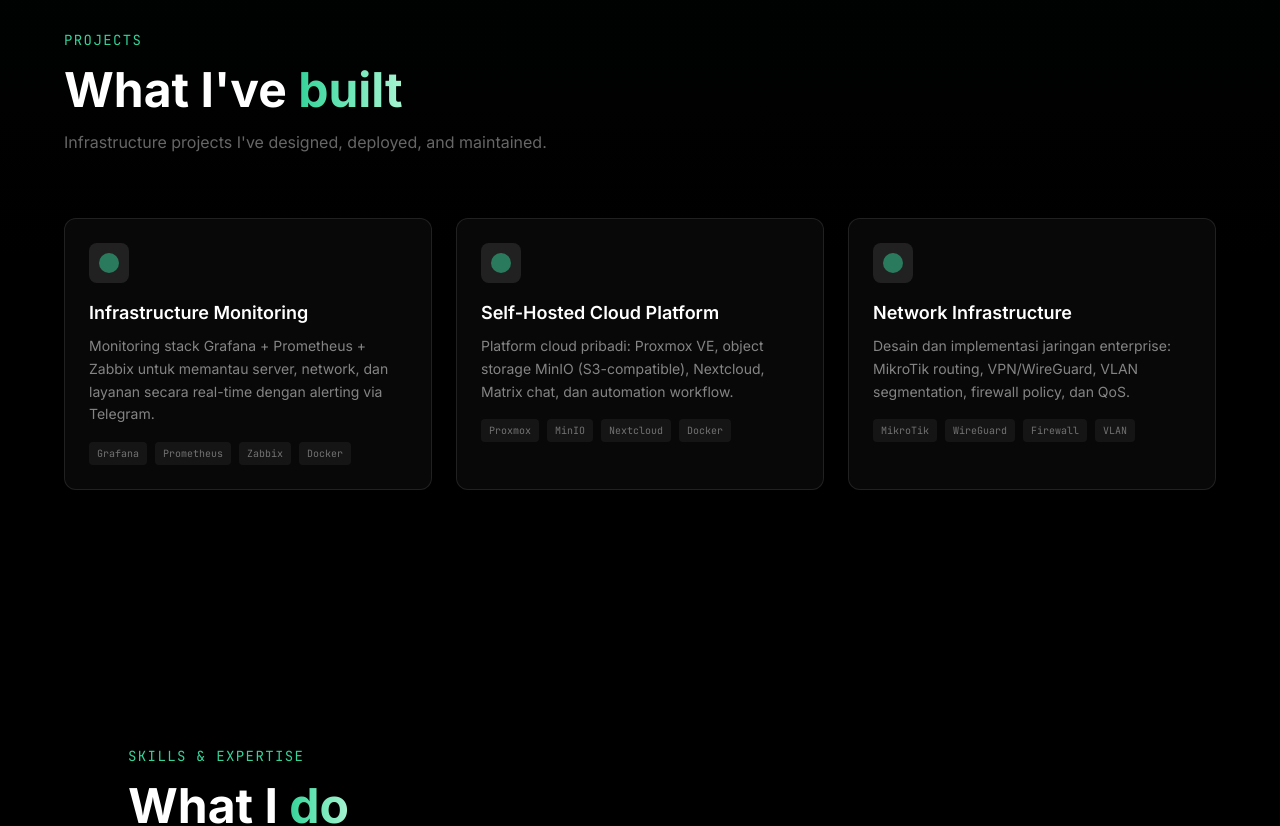
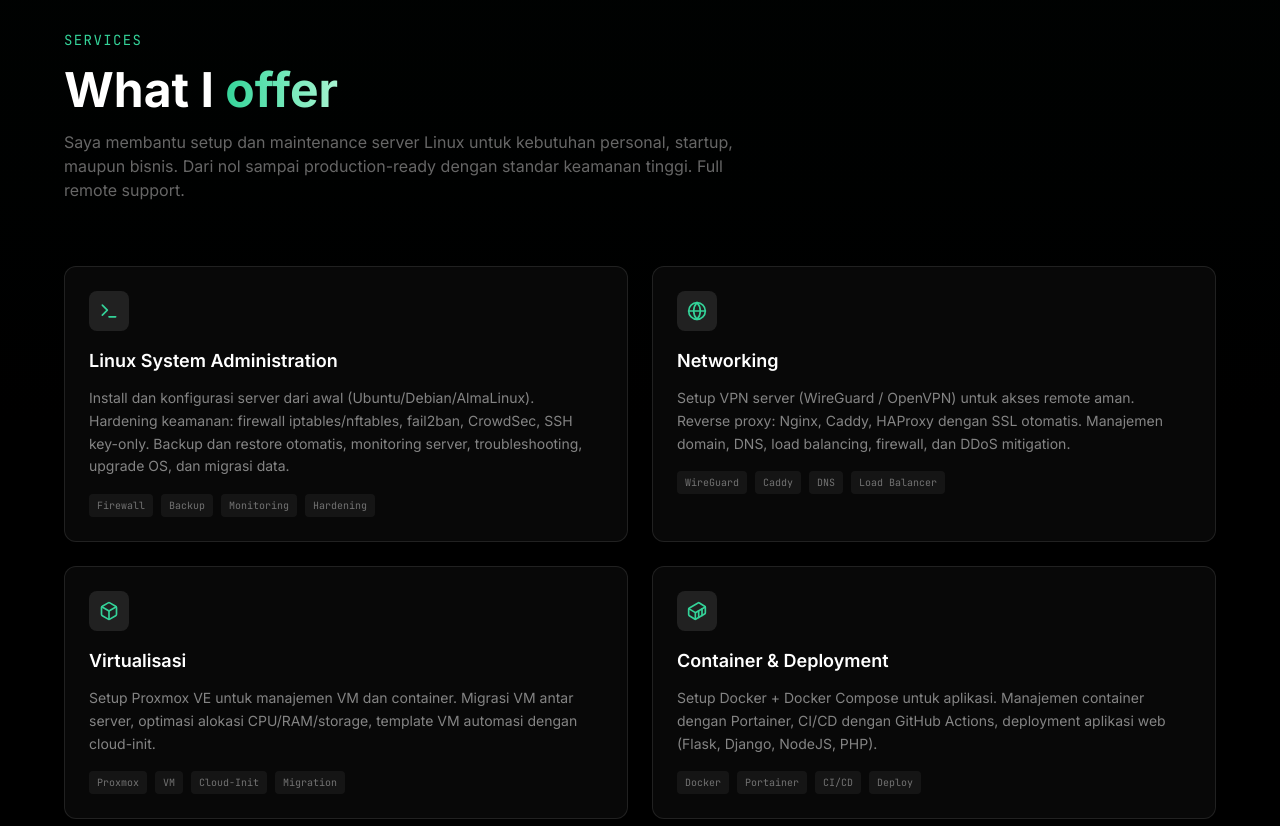
Before and after one commit to amaulana8/portfolio, a React (Vite) app: page / in a window 1280 px wide. Shown: the part 1700-2526 px from the top of the page. Built offline with nearby package versions, Linux system fonts and the light colour scheme; the HTML template or start-up script is replaced by a standard one.

Commit message:
update: services section, 4 individual service cards

```diff
--- a/src/components/Projects.tsx
+++ b/src/components/Projects.tsx
@@ -1,23 +1,33 @@
 import { motion } from "framer-motion";
-import { ExternalLink, Github } from "lucide-react";
+import { Terminal, Globe, Box, Container, Shield } from "lucide-react";
 
-const projects = [
+const services = [
   {
-    title: "Infrastructure Monitoring",
-    desc: "Monitoring stack Grafana + Prometheus + Zabbix untuk memantau server, network, dan layanan secara real-time dengan alerting via Telegram.",
-    tags: ["Grafana", "Prometheus", "Zabbix", "Docker"],
+    icon: Terminal,
+    title: "Linux System Administration",
+    desc: "Install dan konfigurasi server dari awal (Ubuntu/Debian/AlmaLinux). Hardening keamanan: firewall iptables/nftables, fail2ban, CrowdSec, SSH key-only. Backup dan restore otomatis, monitoring server, troubleshooting, upgrade OS, dan migrasi data.",
+    tags: ["Firewall", "Backup", "Monitoring", "Hardening"],
     gradient: "from-emerald-500/20 to-cyan-500/10",
   },
   {
-    title: "Self-Hosted Cloud Platform",
-    desc: "Platform cloud pribadi: Proxmox VE, object storage MinIO (S3-compatible), Nextcloud, Matrix chat, dan automation workflow.",
-    tags: ["Proxmox", "MinIO", "Nextcloud", "Docker"],
+    icon: Globe,
+    title: "Networking",
+    desc: "Setup VPN server (WireGuard / OpenVPN) untuk akses remote aman. Reverse proxy: Nginx, Caddy, HAProxy dengan SSL otomatis. Manajemen domain, DNS, load balancing, firewall, dan DDoS mitigation.",
+    tags: ["WireGuard", "Caddy", "DNS", "Load Balancer"],
+    gradient: "from-blue-500/20 to-indigo-500/10",
+  },
+  {
+    icon: Box,
+    title: "Virtualisasi",
+    desc: "Setup Proxmox VE untuk manajemen VM dan container. Migrasi VM antar server, optimasi alokasi CPU/RAM/storage, template VM automasi dengan cloud-init.",
+    tags: ["Proxmox", "VM", "Cloud-Init", "Migration"],
     gradient: "from-purple-500/20 to-pink-500/10",
   },
   {
-    title: "Network Infrastructure",
-    desc: "Desain dan implementasi jaringan enterprise: MikroTik routing, VPN/WireGuard, VLAN segmentation, firewall policy, dan QoS.",
-    tags: ["MikroTik", "WireGuard", "Firewall", "VLAN"],
+    icon: Container,
+    title: "Container & Deployment",
+    desc: "Setup Docker + Docker Compose untuk aplikasi. Manajemen container dengan Portainer, CI/CD dengan GitHub Actions, deployment aplikasi web (Flask, Django, NodeJS, PHP).",
+    tags: ["Docker", "Portainer", "CI/CD", "Deploy"],
     gradient: "from-orange-500/20 to-amber-500/10",
   },
 ];
@@ -34,7 +44,7 @@ const cardItem = {
 
 export default function Projects() {
   return (
-    <section id="projects" className="relative py-32 px-6">
+    <section id="services" className="relative py-32 px-6">
       <div className="absolute inset-0 bg-gradient-to-b from-emerald-950/5 via-black to-black" />
 
       <motion.div
@@ -45,37 +55,34 @@ export default function Projects() {
         className="relative z-10 max-w-6xl mx-auto"
       >
         <motion.p variants={cardItem} className="text-emerald-400 font-mono text-sm tracking-widest uppercase mb-4">
-          Projects
+          Services
         </motion.p>
         <motion.h2 variants={cardItem} className="text-4xl md:text-5xl font-bold mb-4">
-          What I've <span className="text-gradient-accent">built</span>
+          What I <span className="text-gradient-accent">offer</span>
         </motion.h2>
-        <motion.p variants={cardItem} className="text-white/40 mb-16 max-w-xl">
-          Infrastructure projects I've designed, deployed, and maintained.
+        <motion.p variants={cardItem} className="text-white/40 mb-16 max-w-2xl">
+          Saya membantu setup dan maintenance server Linux untuk kebutuhan personal, startup, maupun bisnis. Dari nol sampai production-ready dengan standar keamanan tinggi. Full remote support.
         </motion.p>
 
-        <div className="grid md:grid-cols-2 lg:grid-cols-3 gap-6">
-          {projects.map((project, i) => (
+        <div className="grid md:grid-cols-2 gap-6">
+          {services.map((svc, i) => {
+            const Icon = svc.icon;
+            return (
               <motion.div
                 key={i}
                 variants={cardItem}
                 whileHover={{ y: -5 }}
                 className="group relative p-6 rounded-xl bg-white/[0.03] border border-white/10 hover:border-white/20 transition-all"
               >
-              <div className={`absolute inset-0 rounded-xl bg-gradient-to-br ${project.gradient} opacity-0 group-hover:opacity-100 transition-opacity`} />
+                <div className={`absolute inset-0 rounded-xl bg-gradient-to-br ${svc.gradient} opacity-0 group-hover:opacity-100 transition-opacity`} />
                 <div className="relative z-10">
-                <div className="flex justify-between items-start mb-4">
-                  <div className="w-10 h-10 rounded-lg bg-white/10 flex items-center justify-center">
-                    <div className="w-5 h-5 rounded-full bg-emerald-400/50" />
+                  <div className="w-10 h-10 rounded-lg bg-white/10 flex items-center justify-center mb-4">
+                    <Icon className="w-5 h-5 text-emerald-400" />
                   </div>
-                  <div className="flex gap-2 opacity-0 group-hover:opacity-100 transition-opacity">
-                    <ExternalLink className="w-4 h-4 text-white/40 hover:text-white cursor-pointer" />
-                  </div>
-                </div>
-                <h3 className="text-lg font-semibold mb-2">{project.title}</h3>
-                <p className="text-sm text-white/50 leading-relaxed mb-4">{project.desc}</p>
+                  <h3 className="text-lg font-semibold mb-3">{svc.title}</h3>
+                  <p className="text-sm text-white/50 leading-relaxed mb-4">{svc.desc}</p>
                   <div className="flex flex-wrap gap-2">
-                  {project.tags.map((tag) => (
+                    {svc.tags.map((tag) => (
                       <span key={tag} className="px-2 py-1 text-[10px] font-mono text-white/40 bg-white/5 rounded">
                         {tag}
                       </span>
@@ -83,7 +90,8 @@ export default function Projects() {
                   </div>
                 </div>
               </motion.div>
-          ))}
+            );
+          })}
         </div>
       </motion.div>
     </section>
```
Lines whose indentation alone changed are shown as unchanged.
